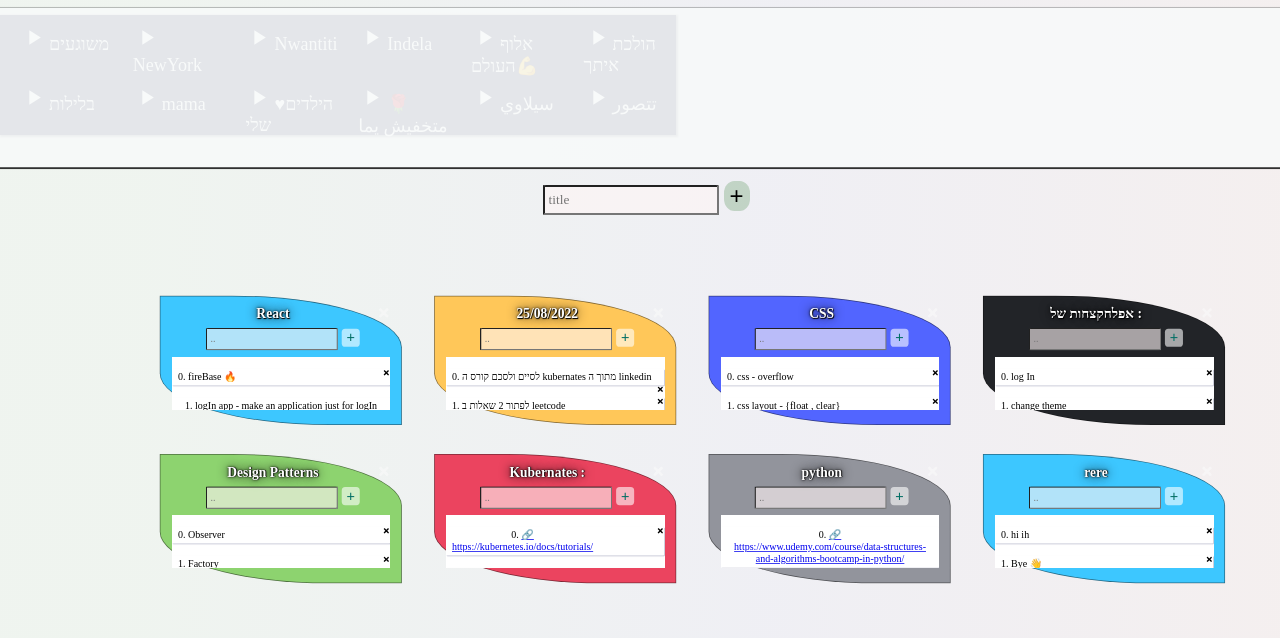
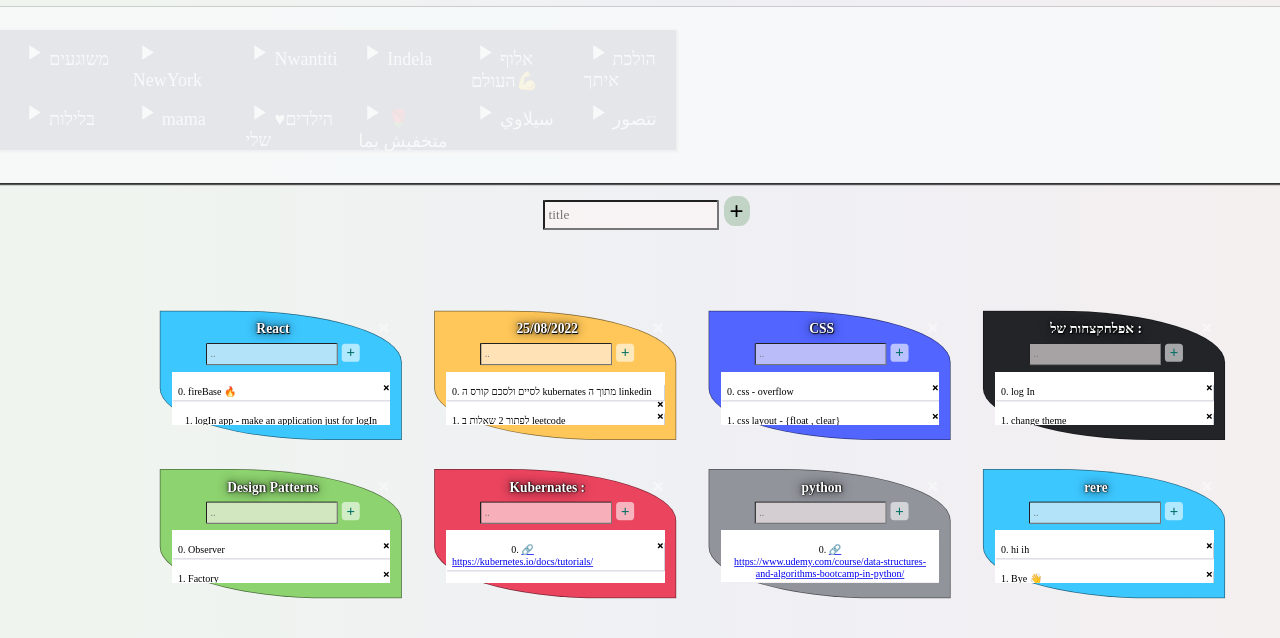
Before and after one commit to rehamAbass/to-do-v3, a React (Create React App) app: page / in a window 1280 px wide. Shown: the top 638 px of the page. Built offline with nearby package versions, Linux system fonts and the light colour scheme; data requests are answered from the project's data file; a web font is replaced by a local one.

Commit message:
Update music.css

```diff
--- a/src/components/Music/music.css
+++ b/src/components/Music/music.css
@@ -8,7 +8,7 @@
     align-content: space-around;
     flex-direction: row; */
 /*     padding: 20px 10px; */
-/*     margin: 10px; */
+    margin-top: 15px;
     display: grid;
     width: max-width;
 /*     110%; */
```
